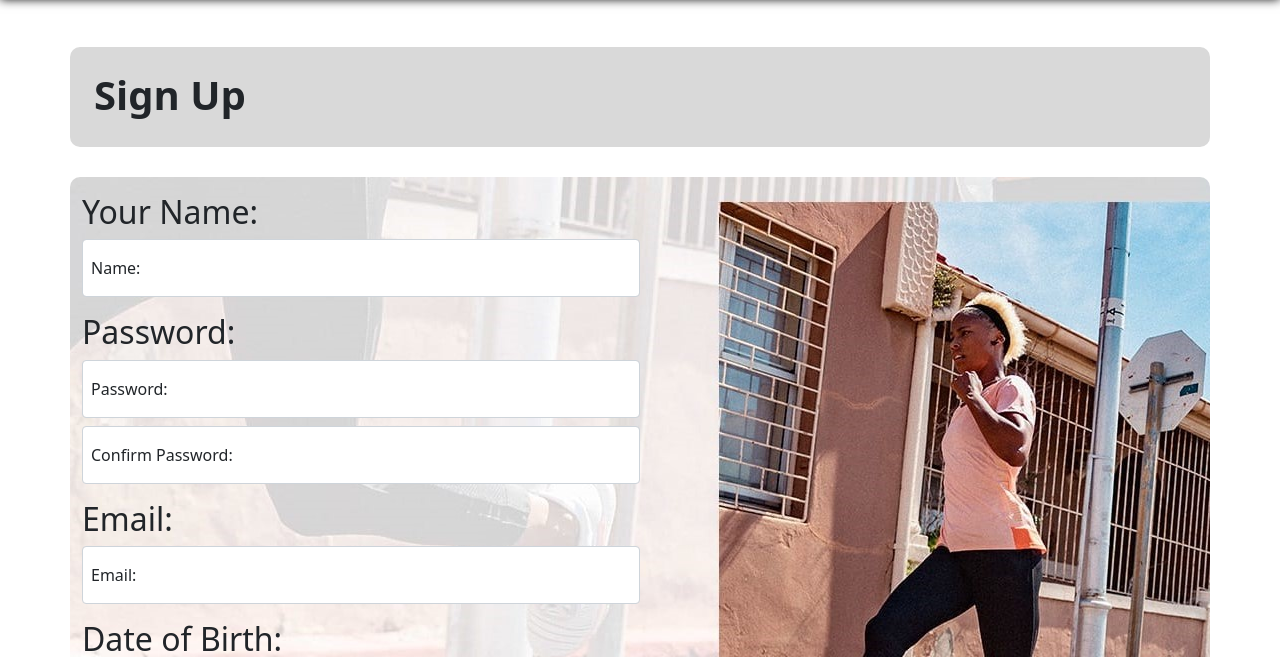
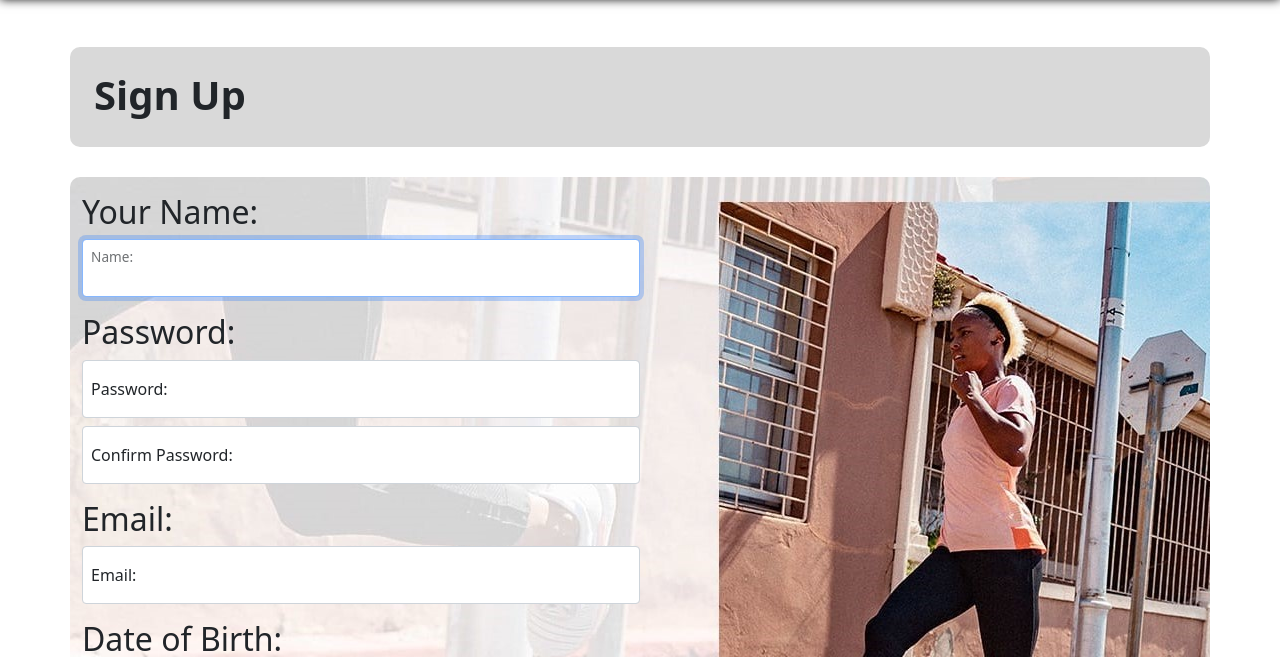
Before and after one commit to mar30th/mar30th.github.io, a plain HTML site: page stellar_signup.html in a window 1280 px wide. Shown: the part 103-760 px from the top of the page. Drawn offline with nearby package versions, Linux system fonts and the light colour scheme.

Commit message:
Update stellar_signup.html

```diff
--- a/stellar_signup.html
+++ b/stellar_signup.html
@@ -87,7 +87,7 @@
             <div class="row">
               <h2>Your Name:</h2>
                 <div class="form-floating">
-                  <input type="text" class="form-control" id="floatingInput signup-name" placeholder="Your Name" required>
+                  <input type="text" class="form-control" id="floatingInput signup-name" placeholder="Your Name" autofocus required>
                   <label for="floatingInput" class="ms-2">Name:</label>
                 </div>
               <h2 class="pt-3">Password:</h2>
```
